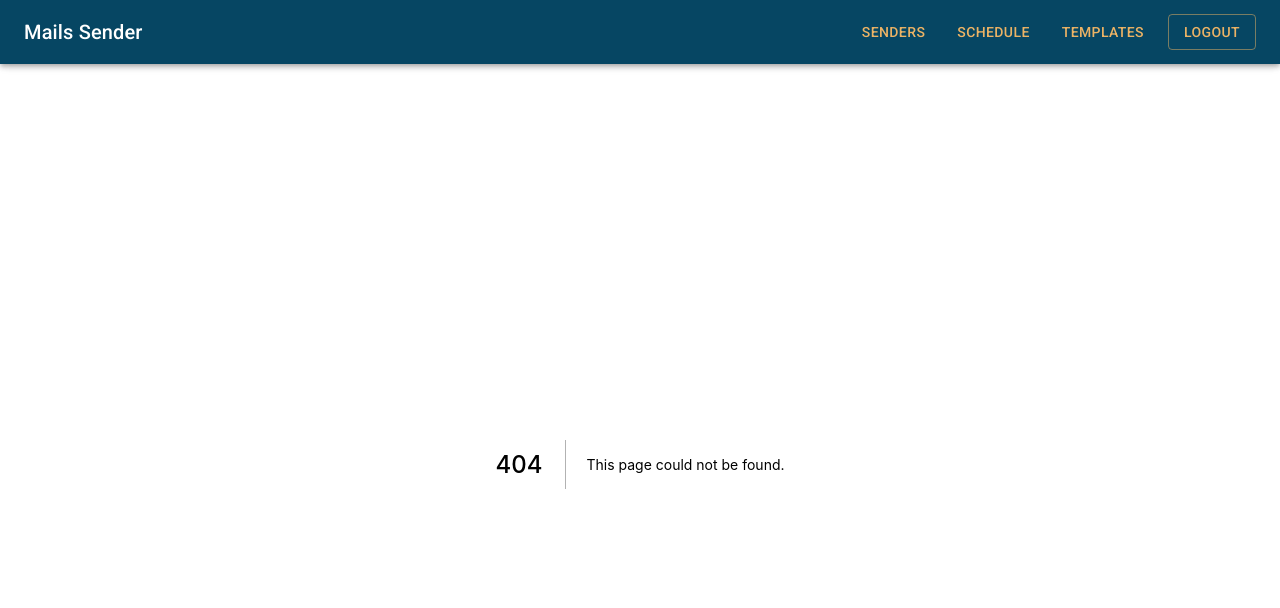
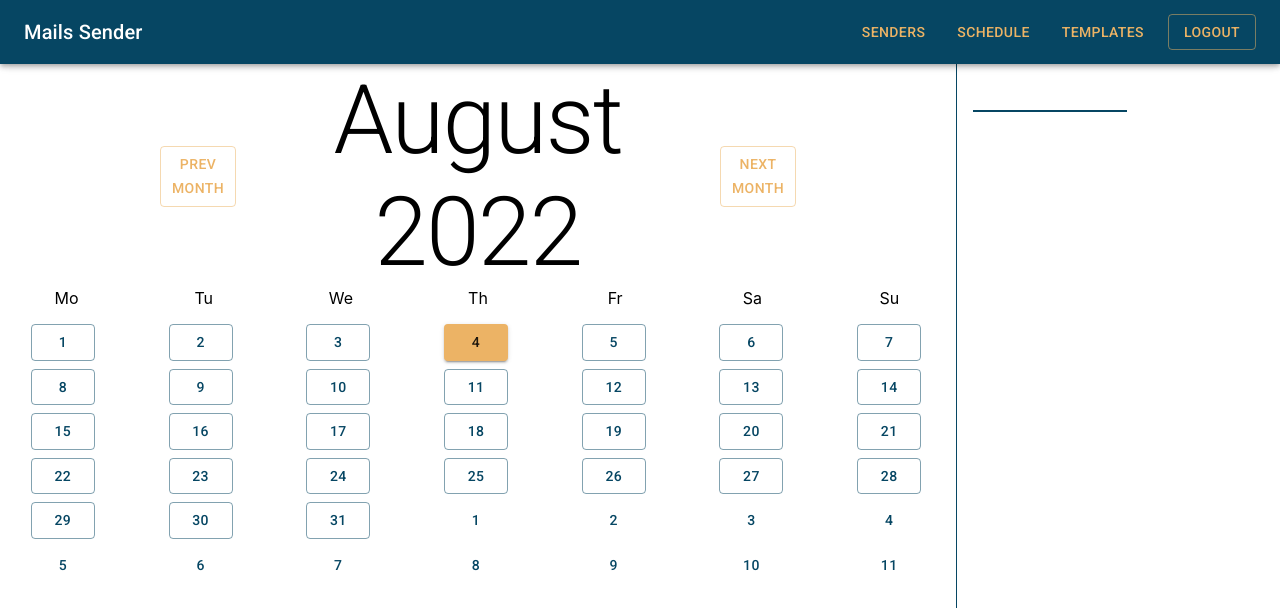
Before and after one commit to YevhenLisitskyiDev/mail-sender-client, a Next.js app: page /schedules in a window 1280 px wide. Before the commit this address had no page. Shown: the top 608 px of the page. Built offline with nearby package versions, Linux system fonts and the light colour scheme.

Commit message:
Schedules page layour refactored

```diff
--- /dev/null
+++ b/pages/schedules/index.tsx
@@ -0,0 +1,85 @@
+import { Box, Button, Tab, Tabs, Typography } from "@mui/material";
+import { FC, useState } from "react";
+import Accordion from "../../components/Accordion/Accordion";
+import Calendar from "../../components/Calendar";
+import EditorAndSidebar from "../../components/layout/Editor+Sidebar";
+import { ScheduleIstemsRenderer } from "../../components/pagesLayout/schedules/ScheduleIstemsRenderer";
+import MUITabs from "../../components/Tabs";
+import { mockSchedules } from "../../utils/mock";
+import { Schedule } from "../../utils/types/schedules";
+
+const Schedule: FC = () => {
+  const [schedulesTemplates, setSchedulesTemplates] =
+    useState<Schedule[]>(mockSchedules);
+  const [userSchedules, setUserSchedules] = useState<Schedule[]>([]);
+  const [selectedSchedules, setSelectedSchedules] = useState<Schedule[]>([]);
+  const [value, setValue] = useState(0);
+
+  const editorContent = <Calendar schedules={selectedSchedules} />;
+
+  const schedulesTabAccordionContent = [
+    {
+      title: "Default templates",
+      content: (
+        <>
+          <ScheduleIstemsRenderer
+            selectedSchedules={selectedSchedules}
+            schedules={schedulesTemplates}
+            setSchedules={setSelectedSchedules}
+          />
+        </>
+      ),
+    },
+    {
+      title: "Your Schedules",
+      content: (
+        <ScheduleIstemsRenderer
+          selectedSchedules={selectedSchedules}
+          schedules={userSchedules}
+          setSchedules={setUserSchedules}
+        />
+      ),
+    },
+  ];
+
+  const schedulesTabsContent = (
+    <>
+      <Accordion isSimple accordionsData={schedulesTabAccordionContent} />
+      <Box
+        sx={{
+          borderBottom: 1,
+          borderColor: "divider",
+          bottom: 30,
+          left: 0,
+          right: 0,
+          position: "absolute",
+          display: "flex",
+          alignItems: "center",
+          justifyContent: "center",
+        }}>
+        <Button
+          variant="contained"
+          color="secondary"
+          onClick={() => {
+            // setSelectedSchedules([schedule]);
+          }}>
+          Create template
+        </Button>
+      </Box>
+    </>
+  );
+
+  const sidebarTabsData = [
+    { tabName: "Senders", tabContent: <div>Senders</div> },
+    { tabName: "Schedules", tabContent: schedulesTabsContent },
+  ];
+
+  return (
+    <EditorAndSidebar
+      editorContent={editorContent}
+      sidebarContent={<MUITabs tabsData={sidebarTabsData} />}
+    />
+  );
+};
+
+export default Schedule;
```
